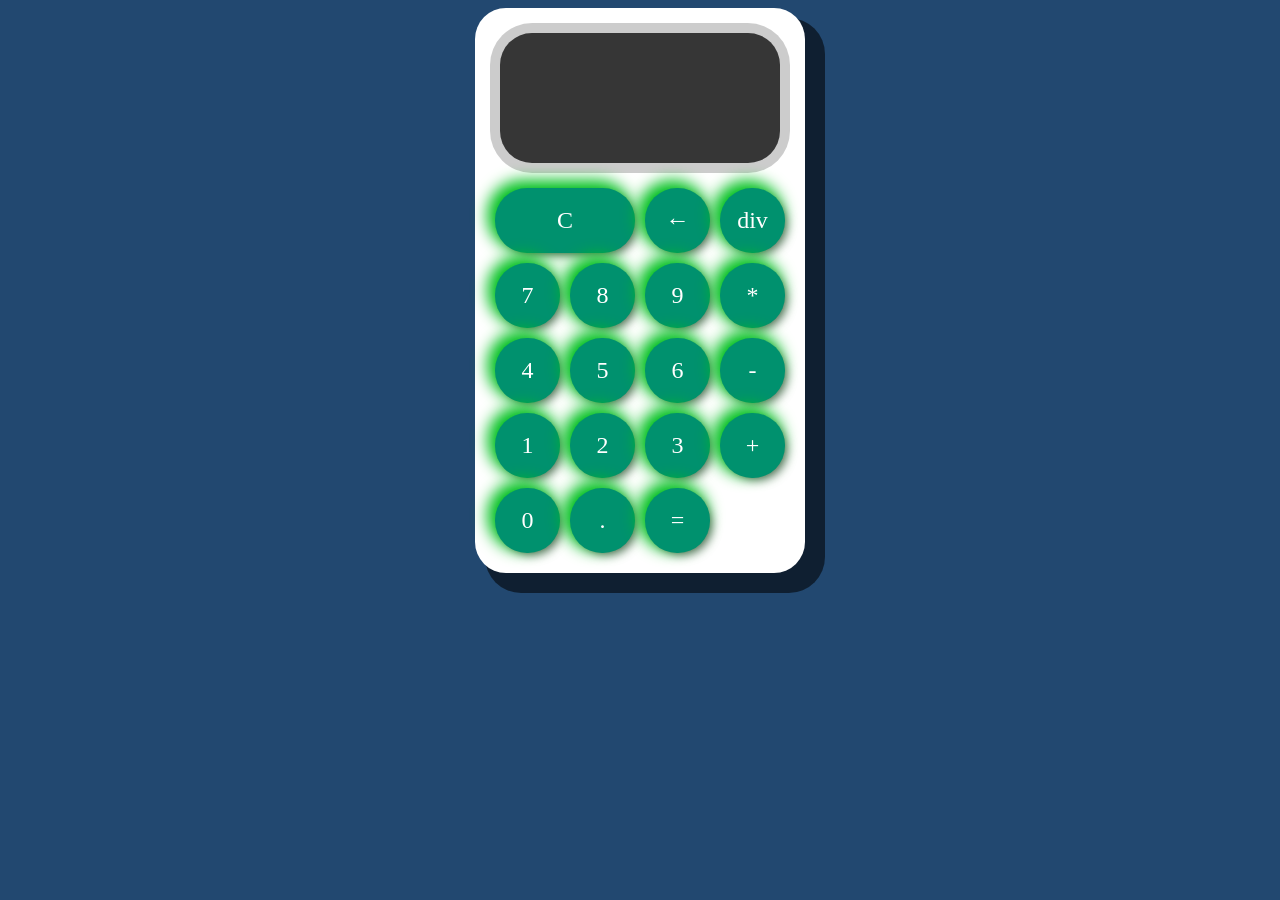
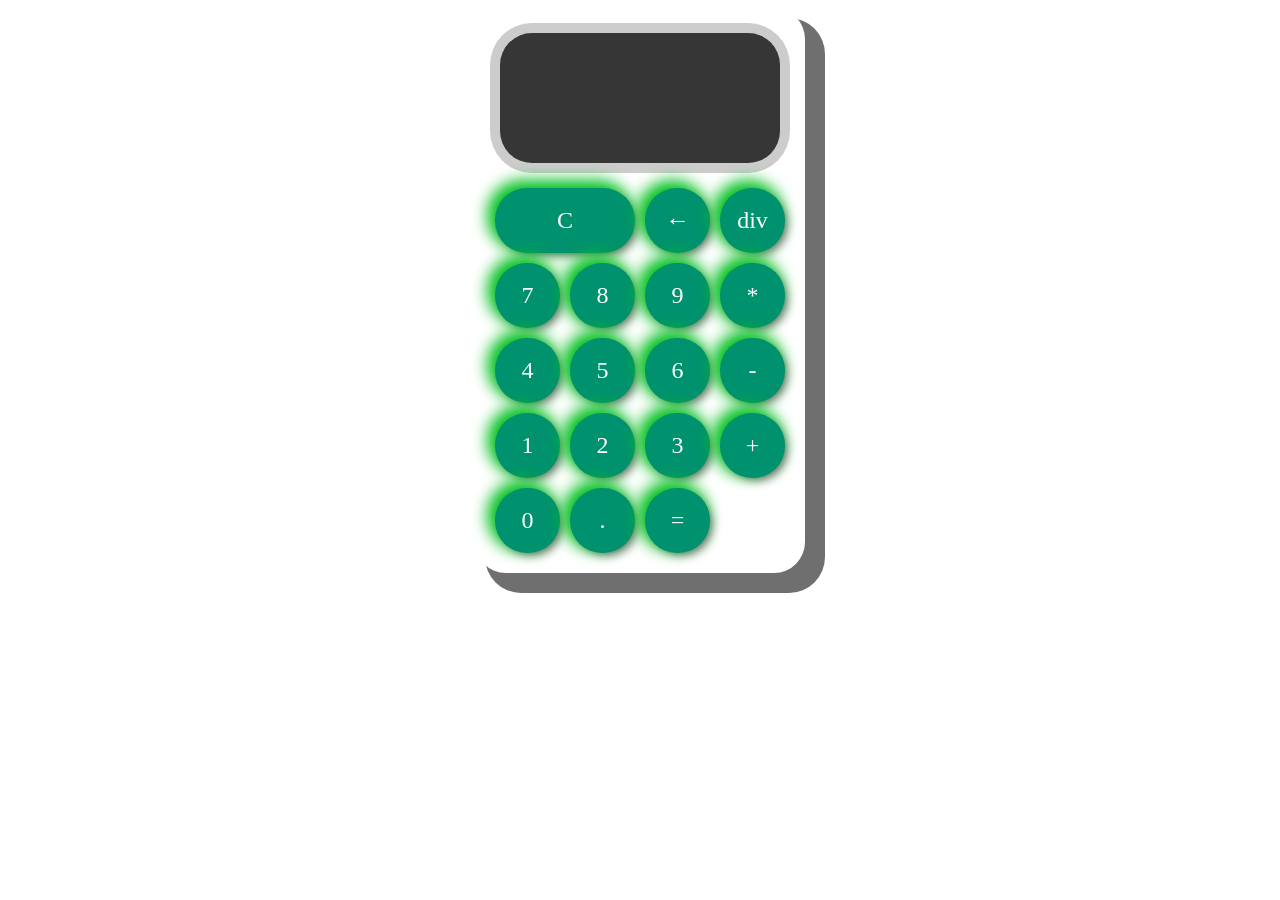

prueba1

--- a/Calculadora en Javascript/css.css
+++ b/Calculadora en Javascript/css.css
@@ -4,7 +4,8 @@
 }
 
 BODY {
-  background-color: #224870;
+  background-image:'pngtree-mathematics-education-calculator-ruler-hand-drawn-background-image_340649.jpg' ;
+  //background-color: #224870;
 }
 
 .container {
